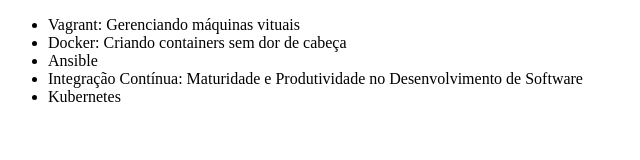
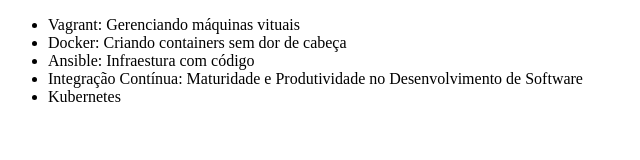
Before and after one commit to Alessandrolira/alura-git, a plain HTML site: page index.html in a window 1280 px wide. Shown: the whole page, without its empty margins (0-640 px from the left). Drawn offline with Linux system fonts and the light colour scheme.

Commit message:
Mudando o nome do curso de Ansible

```diff
--- a/index.html
+++ b/index.html
@@ -8,7 +8,7 @@
     <ul>
         <li>Vagrant: Gerenciando máquinas vituais</li>
         <li>Docker: Criando containers sem dor de cabeça</li>
-        <li>Ansible</li>
+        <li>Ansible: Infraestura com código</li>
         <li>Integração Contínua: Maturidade e Produtividade no Desenvolvimento de Software</li>
         <li>Kubernetes</li>
     </ul>
```
